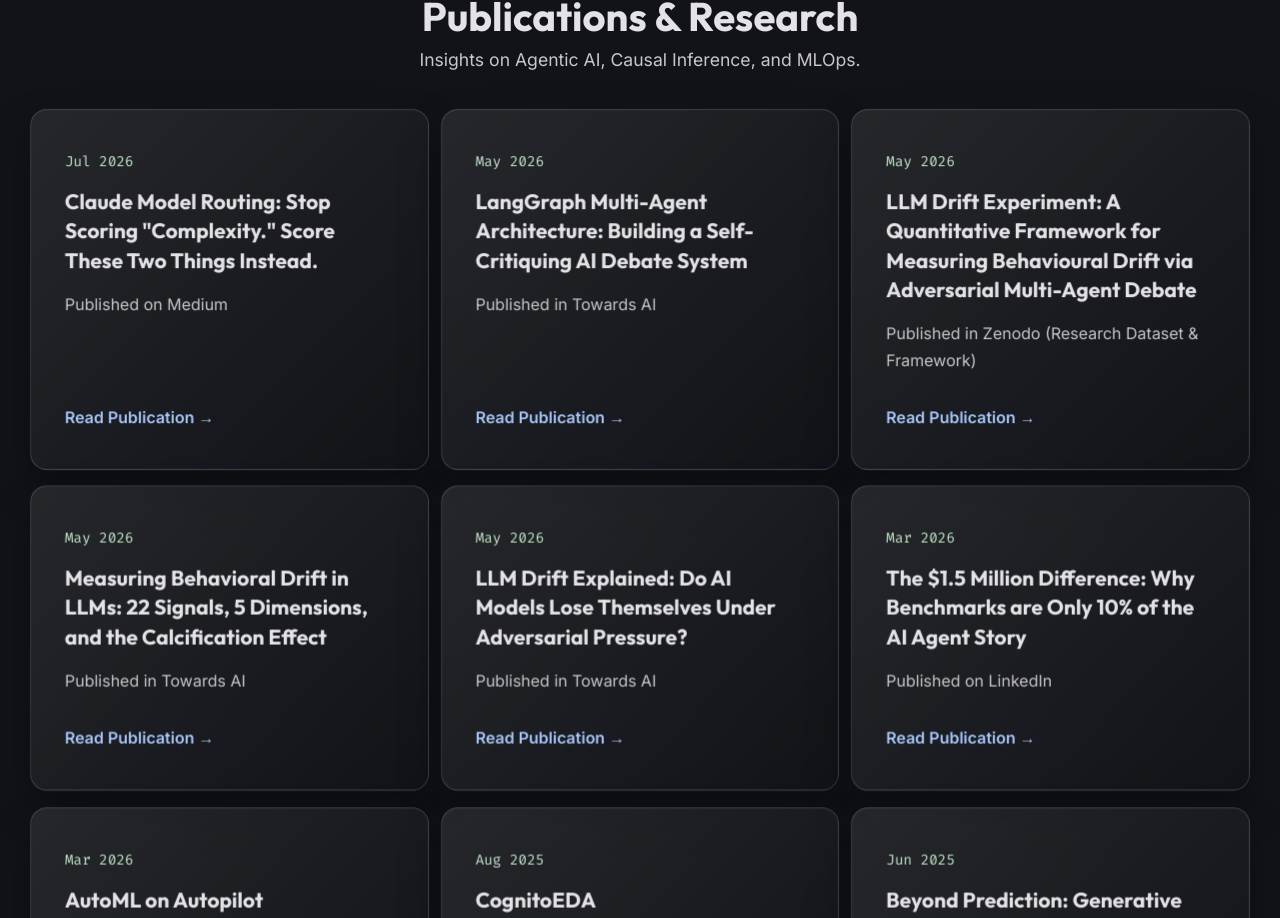
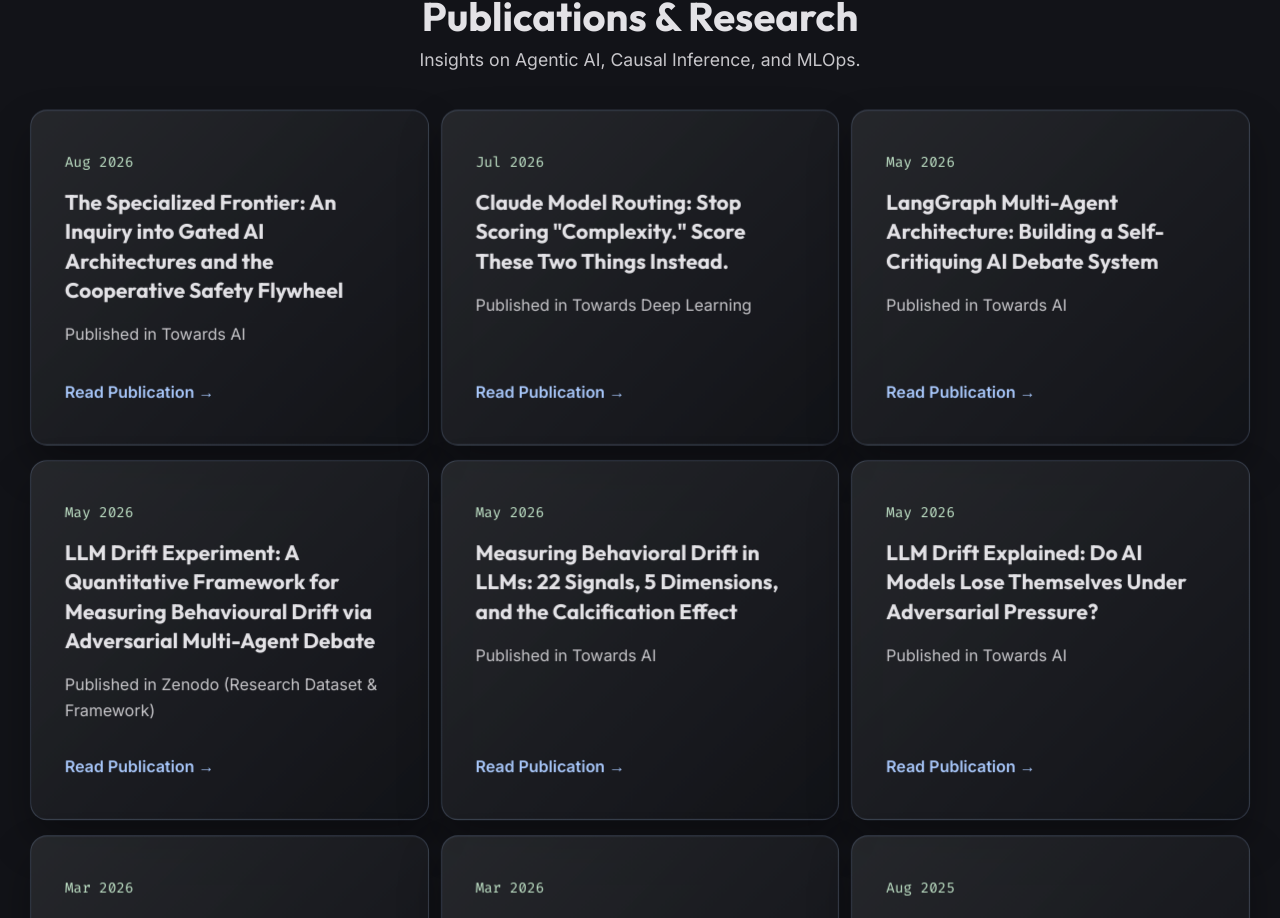
Before and after one commit to Rishav1996/website, a React (Vite) app: page / in a window 1280 px wide. Shown: the part 7264-8182 px from the top of the page. Built offline with nearby package versions, Linux system fonts and the light colour scheme; no server answers.

Commit message:
feat: add The Specialized Frontier and update Claude Model Routing publication

```diff
--- a/src/components/sections/PublicationsSection.jsx
+++ b/src/components/sections/PublicationsSection.jsx
@@ -70,11 +70,18 @@ const TiltCard = ({ pub, onOpen }) => {
 
 const publications = [
   {
+    title: "The Specialized Frontier: An Inquiry into Gated AI Architectures and the Cooperative Safety Flywheel",
+    date: "Aug 2026",
+    description: "Published in Towards AI",
+    summary: "Examines the emergence of gated AI architectures operating under vetted access, and proposes the cooperative safety flywheel where public interaction and red-teaming directly supply the empirical data needed to harden frontier models.",
+    link: "https://pub.towardsai.net/the-specialized-frontier-an-inquiry-into-gated-ai-architectures-and-the-cooperative-safety-0f10f1546ad6"
+  },
+  {
     title: "Claude Model Routing: Stop Scoring \"Complexity.\" Score These Two Things Instead.",
     date: "Jul 2026",
-    description: "Published on Medium",
+    description: "Published in Towards Deep Learning",
     summary: "Argues that a single blended 'complexity' score breaks Claude model routing — short-but-hard prompts get routed too cheap, long-but-easy ones too expensive. Proposes scoring capability floor (a max) and cost exposure (a sum) as two separate axes instead, with a real downgrade test gating any model swap.",
-    link: "https://medium.com/@rishavsaigal/claude-model-routing-stop-scoring-complexity-score-these-two-things-instead-a6505c9053ce"
+    link: "https://www.towardsdeeplearning.com/claude-model-routing-stop-scoring-complexity-score-these-two-things-instead-a6505c9053ce"
   },
   {
     title: "LangGraph Multi-Agent Architecture: Building a Self-Critiquing AI Debate System",
```
